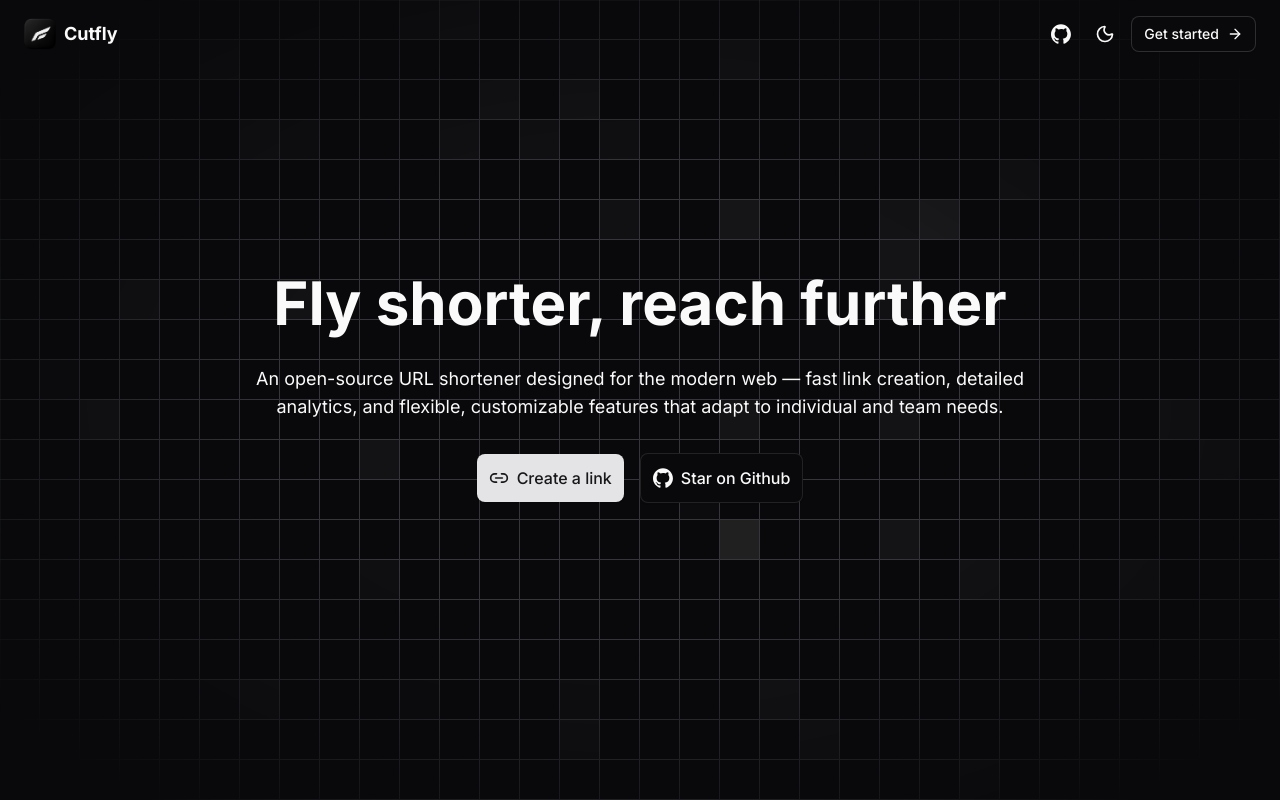
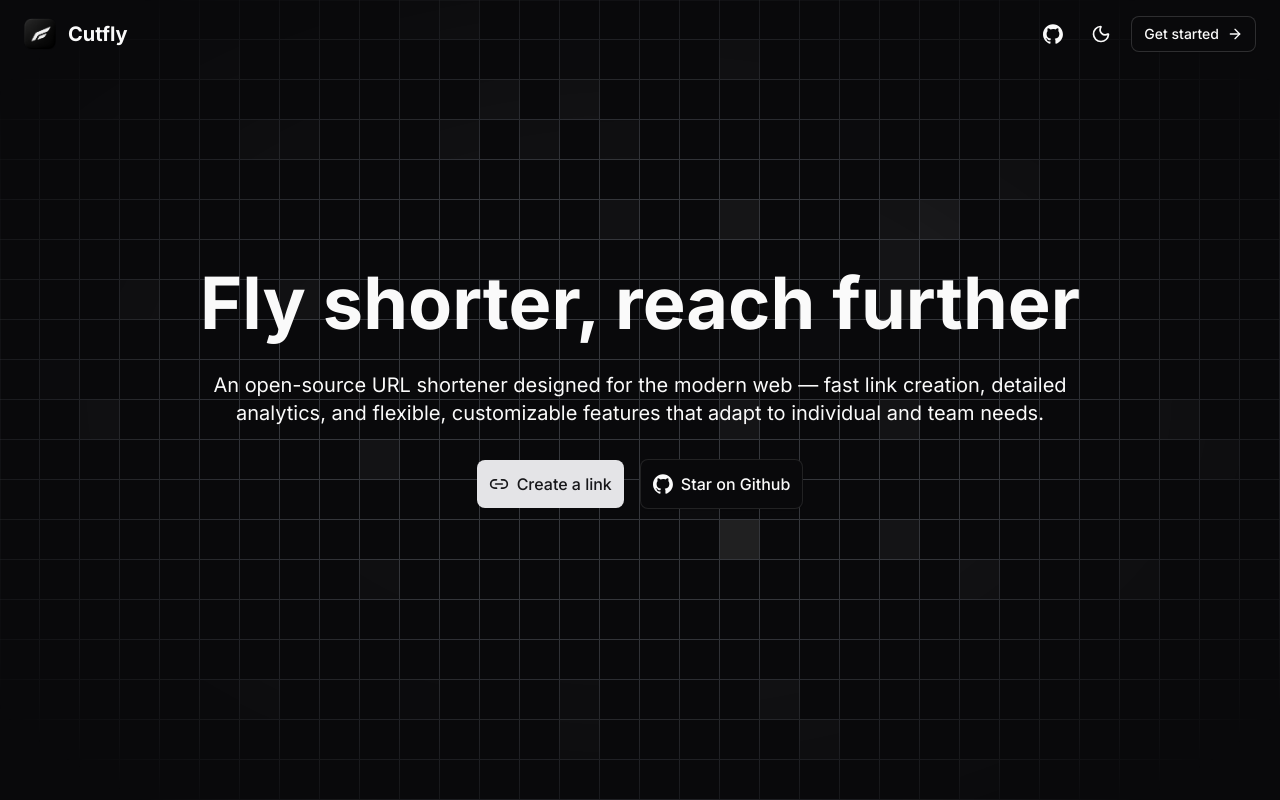
Before and after one commit to omancillav/cutfly, a Next.js app: page / in a window 1280 px wide. Built offline with nearby package versions, Linux system fonts and the light colour scheme.

Commit message:
feat: enhance homepage layout by updating logo size, title font, and main heading styles for improved visibility

```diff
--- a/src/app/page.tsx
+++ b/src/app/page.tsx
@@ -17,11 +17,18 @@ export default function Home() {
 
       <div className="relative z-10 max-w-[1440px] mx-auto w-full px-3 md:px-6">
         <header className="flex items-center justify-between gap-2 py-4">
-          <div className="flex items-center gap-2">
-            <Image src="/cutfly_logo.webp" alt="Cutfly Logo" width={100} height={100} className="w-8 h-8" />
-            <h1 className="text-lg font-bold">Cutfly</h1>
+          <div className="flex items-center gap-2 md:gap-3">
+            <Image
+              src="/cutfly_logo.webp"
+              alt="Cutfly Logo"
+              width={100}
+              height={100}
+              className="w-8 h-8"
+              priority={true}
+            />
+            <h1 className="text-xl font-bold">Cutfly</h1>
           </div>
-          <div className="flex items-center gap-2">
+          <div className="flex items-center gap-2 md:gap-3">
             <a
               href="https://github.com/omancillav/cutfly"
               target="_blank"
@@ -41,8 +48,8 @@ export default function Home() {
         </header>
 
         <main className="min-h-svh w-full flex flex-col items-center justify-center gap-6 md:gap-8 px-2 -mt-20">
-          <h2 className="text-5xl md:text-6xl font-bold text-center">Fly shorter, reach further</h2>
-          <p className="text-center max-w-3xl text-[15px] md:text-lg">
+          <h2 className="text-5xl md:text-7xl font-bold text-center">Fly shorter, reach further</h2>
+          <p className="text-center max-w-4xl text-[15px] md:text-xl">
             An open-source URL shortener designed for the modern web — fast link creation, detailed analytics, and
             flexible, customizable features that adapt to individual and team needs.
           </p>
```
Also changed, not shown: 1 other file (tests, documents, lock files or other folders).
